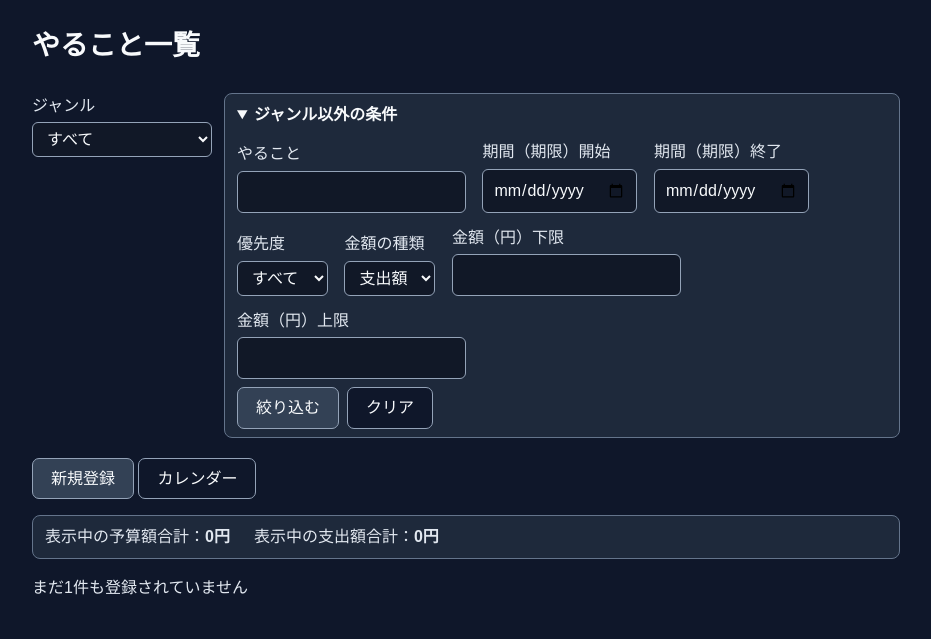
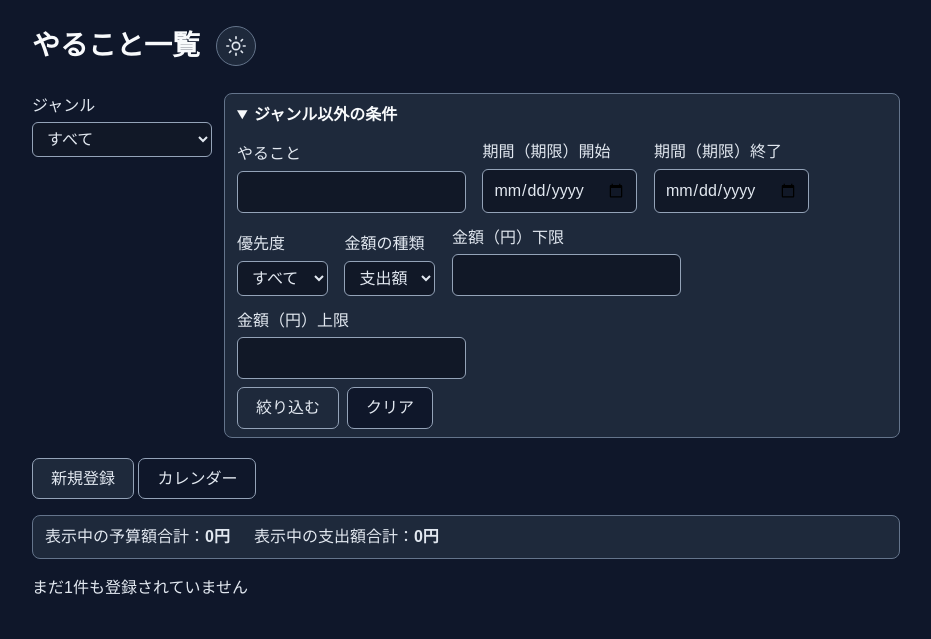
Before and after one commit to SATOMIO-PORMIOS/fw-todo-3, a Spring Boot app: page /todos in a window 1280 px wide, after a click on "ジャンル以外の条件". Shown: the top 639 px of the page, without its empty margins (174-1105 px from the left). Run offline with Spring Boot 4, Linux system fonts and the light colour scheme; data that the repository does not hold is empty; some libraries are stand-ins or nearby versions.

Commit message:
画面のダークモード切替

```diff
--- a/src/main/resources/static/css/style.css
+++ b/src/main/resources/static/css/style.css
@@ -6,10 +6,38 @@ body {
     margin: 0;
     color: #e2e8f0;
     background: #0f172a;
+    --page-background: #0f172a;
+    --surface: #1e293b;
+    --text: #e2e8f0;
+    --heading: #f8fafc;
+    --border: #64748b;
+    --input-background: #111827;
+    --link: #bfdbfe;
     font-family: "Hiragino Maru Gothic ProN", "Yu Gothic UI", "Meiryo", "Noto Sans JP", sans-serif;
     font-size: 16px;
     line-height: 1.6;
 }
+
+body[data-theme="light"] {
+    color: #1e293b;
+    background: #f1f5f9;
+    --page-background: #f1f5f9;
+    --surface: #ffffff;
+    --text: #1e293b;
+    --heading: #0f172a;
+    --border: #cbd5e1;
+    --input-background: #ffffff;
+    --link: #1d4ed8;
+}
+
+.page-heading { display: flex; align-items: center; gap: 16px; margin-bottom: 24px; }
+.page-heading .page-title { margin: 0; }
+.theme-toggle { display: inline-flex; width: 40px; height: 40px; align-items: center; justify-content: center; border: 1px solid var(--border); border-radius: 50%; padding: 7px; background: var(--surface); color: var(--text); cursor: pointer; }
+.theme-icon { width: 22px; height: 22px; fill: none; stroke: currentColor; stroke-linecap: round; stroke-linejoin: round; stroke-width: 1.8; }
+.theme-icon-moon { display: none; }
+body[data-theme="light"] .theme-icon-sun { display: none; }
+body[data-theme="light"] .theme-icon-moon { display: block; }
+.theme-toggle:focus-visible { outline: 2px solid var(--link); outline-offset: 2px; }
 
 .container {
     width: 100%;
@@ -222,8 +254,8 @@ body {
     border: 1px solid #94a3b8;
     border-radius: 6px;
     padding: 7px 10px;
-    background: #111827;
-    color: #f8fafc;
+    background: var(--input-background);
+    color: var(--text);
     font: inherit;
 }
 
@@ -251,20 +283,20 @@ body {
     border: 1px solid #94a3b8;
     border-radius: 7px;
     padding: 7px 18px;
-    background: #334155;
-    color: #f8fafc;
+    background: var(--surface);
+    color: var(--text);
     font: inherit;
     text-decoration: none;
     cursor: pointer;
 }
 
 .btn.sub {
-    background: #0f172a;
-    color: #f8fafc;
+    background: var(--page-background, #0f172a);
+    color: var(--text);
 }
 
 .link {
-    color: #93c5fd;
+    color: var(--link);
     text-decoration: underline;
 }
 
@@ -379,9 +414,45 @@ body {
     background: #92400e !important;
 }
 
-.calendar-table .overdue-marker {
-    color: #fca5a5;
-    margin-right: 3px;
+body[data-theme="light"] .calendar-table td[data-date]:first-child:not([title]) {
+    background: #fee2e2 !important;
+}
+
+body[data-theme="light"] .calendar-table td[data-date]:last-child:not([title]) {
+    background: #dbeafe !important;
+}
+
+body[data-theme="light"] .calendar-table td[title] {
+    background: #fef3c7 !important;
+}
+
+body[data-theme="light"] .calendar-table td[data-date]:first-child,
+body[data-theme="light"] .calendar-table td[data-date]:last-child,
+body[data-theme="light"] .calendar-table td[title],
+body[data-theme="light"] .calendar-table td[data-date]:first-child a,
+body[data-theme="light"] .calendar-table td[data-date]:last-child a,
+body[data-theme="light"] .calendar-table td[title] a {
+    color: #1e293b;
+}
+
+body[data-theme="light"] .calendar-table td[data-date]:first-child a:hover,
+body[data-theme="light"] .calendar-table td[data-date]:first-child a:focus-visible,
+body[data-theme="light"] .calendar-table td[data-date]:last-child a:hover,
+body[data-theme="light"] .calendar-table td[data-date]:last-child a:focus-visible,
+body[data-theme="light"] .calendar-table td[title] a:hover,
+body[data-theme="light"] .calendar-table td[title] a:focus-visible {
+    color: #0f172a;
+}
+
+.calendar-table a.calendar-todo-overdue {
+    border-left: 3px solid #ef4444;
+    border-radius: 2px;
+    padding-left: 4px;
+    background: rgba(239, 68, 68, 0.14);
+}
+
+body[data-theme="light"] .calendar-table a.calendar-todo-overdue {
+    background: #fee2e2;
 }
 
 @media (max-width: 600px) {
--- /dev/null
+++ b/src/main/resources/static/js/theme.js
@@ -0,0 +1,23 @@
+(() => {
+    const storageKey = "todoapp-theme";
+    const savedTheme = localStorage.getItem(storageKey);
+    document.body.dataset.theme = savedTheme === "light" ? "light" : "dark";
+
+    const toggle = document.querySelector("[data-theme-toggle]");
+    if (!toggle) return;
+
+    const updateLabel = () => {
+        const isLight = document.body.dataset.theme === "light";
+        toggle.setAttribute("aria-label", isLight ? "暗い画面に切り替え" : "明るい画面に切り替え");
+        toggle.setAttribute("aria-pressed", String(isLight));
+        toggle.title = isLight ? "暗い画面に切り替え" : "明るい画面に切り替え";
+    };
+
+    updateLabel();
+    toggle.addEventListener("click", () => {
+        const nextTheme = document.body.dataset.theme === "light" ? "dark" : "light";
+        document.body.dataset.theme = nextTheme;
+        localStorage.setItem(storageKey, nextTheme);
+        updateLabel();
+    });
+})();
--- a/src/main/resources/templates/create-confirm.html
+++ b/src/main/resources/templates/create-confirm.html
@@ -5,8 +5,10 @@
     <meta name="viewport" content="width=device-width, initial-scale=1.0">
     <title>登録内容の確認</title>
     <link rel="stylesheet" href="/css/style.css">
+    <script src="/js/theme.js" defer></script>
 </head>
 <body>
+    <div class="theme-bar"><button class="theme-toggle" type="button" data-theme-toggle aria-label="画面テーマを切り替える">明るい画面に切り替え</button></div>
     <main class="container">
         <h1 class="page-title">登録内容の確認</h1>
         <p class="confirm-value">やること：<span th:text="${#strings.isEmpty(todo.title) ? '（入力なし）' : todo.title}">やること</span></p>
--- a/src/main/resources/templates/create.html
+++ b/src/main/resources/templates/create.html
@@ -5,8 +5,10 @@
     <meta name="viewport" content="width=device-width, initial-scale=1.0">
     <title>やることを登録</title>
     <link rel="stylesheet" href="/css/style.css">
+    <script src="/js/theme.js" defer></script>
 </head>
 <body>
+    <div class="theme-bar"><button class="theme-toggle" type="button" data-theme-toggle aria-label="画面テーマを切り替える">明るい画面に切り替え</button></div>
     <main class="container">
         <h1 class="page-title">やることを登録</h1>
         <form th:action="@{/todos/confirm}" th:object="${todo}" method="post">
--- a/src/main/resources/templates/delete.html
+++ b/src/main/resources/templates/delete.html
@@ -5,8 +5,10 @@
     <meta name="viewport" content="width=device-width, initial-scale=1.0">
     <title>削除の確認</title>
     <link rel="stylesheet" href="/css/style.css">
+    <script src="/js/theme.js" defer></script>
 </head>
 <body>
+    <div class="theme-bar"><button class="theme-toggle" type="button" data-theme-toggle aria-label="画面テーマを切り替える">明るい画面に切り替え</button></div>
     <main class="container">
         <h1 class="page-title">削除の確認</h1>
         <p class="confirm-value">やること：<span th:text="${todo.title}">やること</span></p>
--- a/src/main/resources/templates/edit-confirm.html
+++ b/src/main/resources/templates/edit-confirm.html
@@ -5,8 +5,10 @@
     <meta name="viewport" content="width=device-width, initial-scale=1.0">
     <title>編集内容の確認</title>
     <link rel="stylesheet" href="/css/style.css">
+    <script src="/js/theme.js" defer></script>
 </head>
 <body>
+    <div class="theme-bar"><button class="theme-toggle" type="button" data-theme-toggle aria-label="画面テーマを切り替える">明るい画面に切り替え</button></div>
     <main class="container">
         <h1 class="page-title">編集内容の確認</h1>
         <p class="confirm-value">やること：<span th:text="${#strings.isEmpty(todo.title) ? '（入力なし）' : todo.title}">やること</span></p>
--- a/src/main/resources/templates/edit.html
+++ b/src/main/resources/templates/edit.html
@@ -5,8 +5,10 @@
     <meta name="viewport" content="width=device-width, initial-scale=1.0">
     <title>やることを編集</title>
     <link rel="stylesheet" href="/css/style.css">
+    <script src="/js/theme.js" defer></script>
 </head>
 <body>
+    <div class="theme-bar"><button class="theme-toggle" type="button" data-theme-toggle aria-label="画面テーマを切り替える">明るい画面に切り替え</button></div>
     <main class="container">
         <h1 class="page-title">やることを編集</h1>
         <form th:action="@{/todos/{id}/confirm(id=${todo.id})}" th:object="${todo}" method="post">
--- a/src/main/resources/templates/index.html
+++ b/src/main/resources/templates/index.html
@@ -5,8 +5,10 @@
     <meta name="viewport" content="width=device-width, initial-scale=1.0">
     <title>ToDo</title>
     <link rel="stylesheet" href="/css/style.css">
+    <script src="/js/theme.js" defer></script>
 </head>
 <body>
+    <div class="theme-bar"><button class="theme-toggle" type="button" data-theme-toggle aria-label="画面テーマを切り替える">明るい画面に切り替え</button></div>
     <main class="container">
         <h1 class="page-title" th:text="${title}">ToDo</h1>
         <p>ここでToDoを管理します。</p>
--- a/src/main/resources/templates/todo-detail.html
+++ b/src/main/resources/templates/todo-detail.html
@@ -5,8 +5,10 @@
     <meta name="viewport" content="width=device-width, initial-scale=1.0">
     <title>やることの詳細</title>
     <link rel="stylesheet" href="/css/style.css">
+    <script src="/js/theme.js" defer></script>
 </head>
 <body>
+    <div class="theme-bar"><button class="theme-toggle" type="button" data-theme-toggle aria-label="画面テーマを切り替える">明るい画面に切り替え</button></div>
     <main class="container">
         <h1 class="page-title" th:text="${todo.title}">やること</h1>
         <p class="confirm-value">メモ：<span th:text="${#strings.isEmpty(todo.detail) ? '（入力なし）' : todo.detail}">メモ</span></p>
--- a/src/main/resources/templates/todos.html
+++ b/src/main/resources/templates/todos.html
@@ -5,10 +5,11 @@
     <meta name="viewport" content="width=device-width, initial-scale=1.0">
     <title>やること一覧</title>
     <link rel="stylesheet" href="/css/style.css">
+    <script src="/js/theme.js" defer></script>
 </head>
 <body>
     <main class="container">
-        <h1 class="page-title">やること一覧</h1>
+        <div class="page-heading"><h1 class="page-title">やること一覧</h1><button class="theme-toggle" type="button" data-theme-toggle aria-label="画面テーマを切り替える"><svg class="theme-icon theme-icon-sun" viewBox="0 0 24 24" aria-hidden="true"><circle cx="12" cy="12" r="4"></circle><path d="M12 2v2m0 16v2M4.93 4.93l1.42 1.42m11.3 11.3 1.42 1.42M2 12h2m16 0h2M4.93 19.07l1.42-1.42m11.3-11.3 1.42-1.42"></path></svg><svg class="theme-icon theme-icon-moon" viewBox="0 0 24 24" aria-hidden="true"><path d="M20.5 15.5A8.5 8.5 0 0 1 8.5 3.5 8.5 8.5 0 1 0 20.5 15.5Z"></path></svg></button></div>
         <p class="flash" th:if="${message != null}" th:text="${message}"></p>
         <div class="search-bar">
             <form th:action="@{/todos}" method="get">
```
Also changed, not shown: other parts of src/main/resources/static/css/style.css (+22 -15 lines), src/main/resources/templates/calendar.html (+12 -12 lines).
